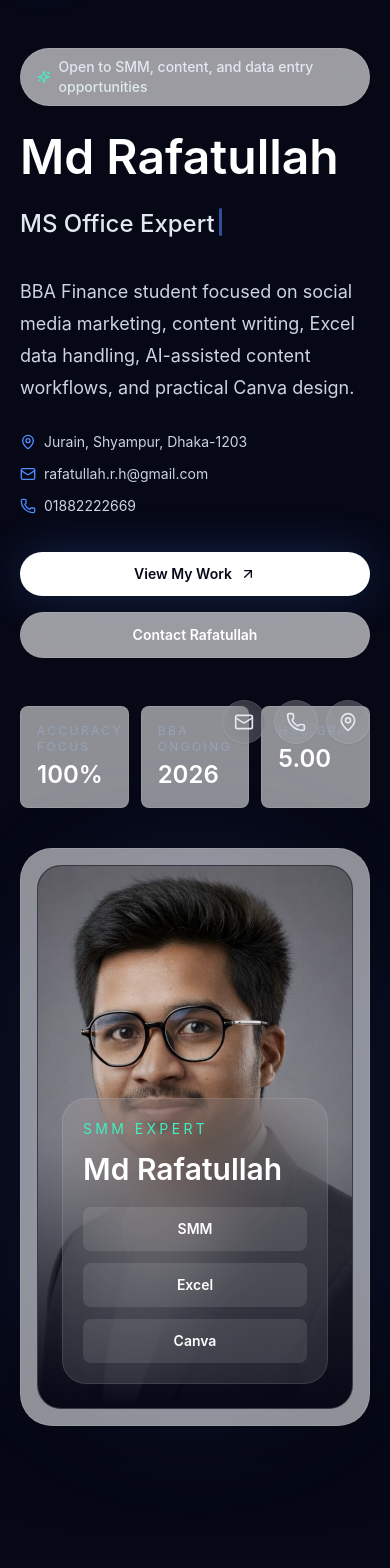
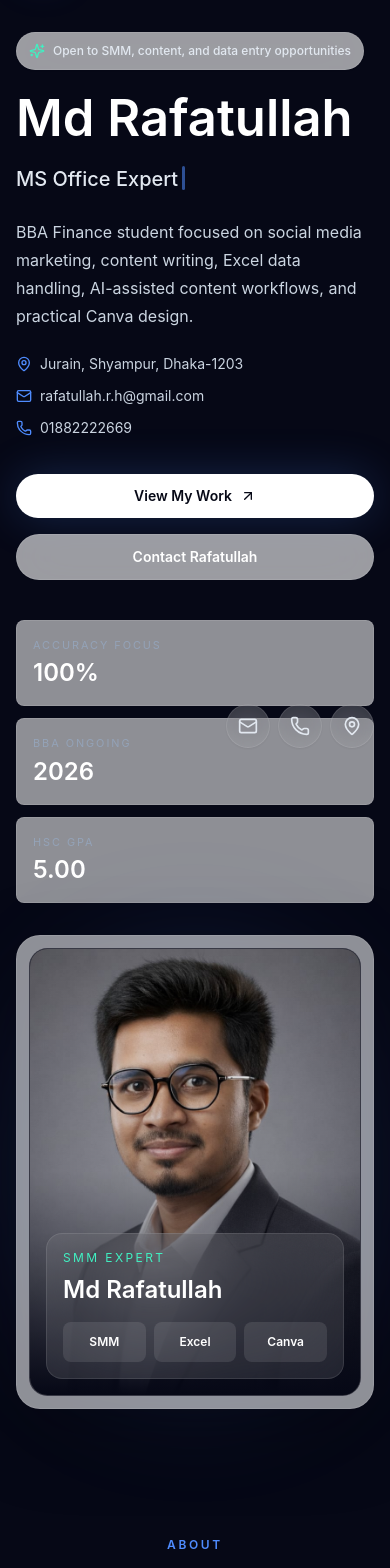
Before and after one commit to MdRafatullah/personal-portfolio, a React (Vite) app: page / in a window 390 px wide. Shown: the part 80-1648 px from the top of the page. Built offline with nearby package versions, Linux system fonts and the light colour scheme.

Commit message:
Add files via upload

```diff
--- a/src/App.jsx
+++ b/src/App.jsx
@@ -53,20 +53,20 @@ const sectionVariants = {
 function SectionHeader({ kicker, title, copy }) {
   return (
     <motion.div
-      className="mx-auto mb-12 max-w-3xl text-center"
+      className="mx-auto mb-8 max-w-3xl text-center sm:mb-12"
       initial="hidden"
       whileInView="visible"
       viewport={{ once: true, margin: "-80px" }}
       variants={sectionVariants}
       transition={{ duration: 0.7, ease: "easeOut" }}
     >
-      <p className="mb-3 text-sm font-semibold uppercase tracking-[0.28em] text-electric">
+      <p className="mb-3 text-xs font-semibold uppercase tracking-[0.22em] text-electric sm:text-sm sm:tracking-[0.28em]">
         {kicker}
       </p>
-      <h2 className="text-balance text-3xl font-semibold text-graphite dark:text-white sm:text-4xl lg:text-5xl">
+      <h2 className="text-balance text-2xl font-semibold text-graphite dark:text-white sm:text-4xl lg:text-5xl">
         {title}
       </h2>
-      <p className="mt-5 text-pretty text-base leading-8 text-slate-600 dark:text-slate-300">
+      <p className="mt-4 text-pretty text-sm leading-7 text-slate-600 dark:text-slate-300 sm:mt-5 sm:text-base sm:leading-8">
         {copy}
       </p>
     </motion.div>
@@ -179,41 +179,41 @@ function App() {
       <main>
         <section
           id="home"
-          className="relative flex min-h-screen items-center px-5 pb-20 pt-32 sm:px-8 lg:px-12"
+          className="relative flex min-h-screen items-center px-4 pb-16 pt-28 sm:px-8 sm:pb-20 sm:pt-32 lg:px-12"
         >
-          <div className="mx-auto grid w-full max-w-7xl items-center gap-10 lg:grid-cols-[1.04fr_0.96fr]">
+          <div className="mx-auto grid w-full max-w-7xl items-center gap-8 lg:grid-cols-[1.04fr_0.96fr] lg:gap-10">
             <motion.div
               initial={{ opacity: 0, y: 30 }}
               animate={{ opacity: 1, y: 0 }}
               transition={{ duration: 0.8, ease: "easeOut" }}
             >
-              <div className="mb-7 inline-flex items-center gap-2 rounded-full border border-slate-900/10 bg-white/60 px-4 py-2 text-sm font-medium text-slate-700 shadow-sm backdrop-blur-xl dark:border-white/10 dark:bg-white/8 dark:text-slate-200">
-                <Sparkles className="h-4 w-4 text-mint" aria-hidden="true" />
+              <div className="mb-6 inline-flex max-w-full items-center gap-2 rounded-full border border-slate-900/10 bg-white/60 px-3 py-2 text-xs font-medium leading-5 text-slate-700 shadow-sm backdrop-blur-xl dark:border-white/10 dark:bg-white/8 dark:text-slate-200 sm:mb-7 sm:px-4 sm:text-sm">
+                <Sparkles className="h-4 w-4 shrink-0 text-mint" aria-hidden="true" />
                 {profile.availability}
               </div>
 
-              <h1 className="max-w-4xl text-balance text-5xl font-semibold leading-[0.95] tracking-normal text-graphite dark:text-white sm:text-6xl lg:text-7xl xl:text-8xl">
+              <h1 className="max-w-4xl text-balance text-[clamp(2.75rem,13vw,4.5rem)] font-semibold leading-[0.95] tracking-normal text-graphite dark:text-white sm:text-6xl lg:text-7xl xl:text-8xl">
                 {profile.name}
               </h1>
-              <p className="mt-6 min-h-12 text-2xl font-medium text-slate-700 dark:text-slate-200 sm:text-3xl">
+              <p className="mt-5 min-h-9 text-xl font-medium text-slate-700 dark:text-slate-200 sm:mt-6 sm:min-h-12 sm:text-3xl">
                 {typedTitle}
-                <span className="ml-1 inline-block h-7 w-[3px] translate-y-1 animate-pulse rounded-full bg-electric" />
+                <span className="ml-1 inline-block h-6 w-[3px] translate-y-1 animate-pulse rounded-full bg-electric sm:h-7" />
               </p>
-              <p className="mt-6 max-w-2xl text-pretty text-lg leading-8 text-slate-600 dark:text-slate-300">
+              <p className="mt-5 max-w-2xl text-pretty text-base leading-7 text-slate-600 dark:text-slate-300 sm:mt-6 sm:text-lg sm:leading-8">
                 {profile.tagline}
               </p>
 
-              <div className="mt-7 flex flex-col gap-3 text-sm text-slate-600 dark:text-slate-300 sm:flex-row sm:flex-wrap">
-                <span className="inline-flex items-center gap-2">
-                  <MapPin className="h-4 w-4 text-electric" aria-hidden="true" />
+              <div className="mt-6 flex flex-col gap-3 text-sm text-slate-600 dark:text-slate-300 sm:mt-7 sm:flex-row sm:flex-wrap">
+                <span className="inline-flex min-w-0 items-start gap-2">
+                  <MapPin className="mt-0.5 h-4 w-4 shrink-0 text-electric" aria-hidden="true" />
                   {profile.location}
                 </span>
-                <a className="inline-flex items-center gap-2 hover:text-electric" href={`mailto:${profile.email}`}>
-                  <Mail className="h-4 w-4 text-electric" aria-hidden="true" />
-                  {profile.email}
+                <a className="inline-flex min-w-0 items-start gap-2 hover:text-electric" href={`mailto:${profile.email}`}>
+                  <Mail className="mt-0.5 h-4 w-4 shrink-0 text-electric" aria-hidden="true" />
+                  <span className="break-all">{profile.email}</span>
                 </a>
-                <a className="inline-flex items-center gap-2 hover:text-electric" href="tel:+8801882222669">
-                  <Phone className="h-4 w-4 text-electric" aria-hidden="true" />
+                <a className="inline-flex min-w-0 items-start gap-2 hover:text-electric" href="tel:+8801882222669">
+                  <Phone className="mt-0.5 h-4 w-4 shrink-0 text-electric" aria-hidden="true" />
                   {profile.phone}
                 </a>
               </div>
@@ -221,29 +221,29 @@ function App() {
               <div className="mt-9 flex flex-col gap-4 sm:flex-row">
                 <a
                   href="#projects"
-                  className="group inline-flex items-center justify-center gap-2 rounded-full bg-graphite px-6 py-3 text-sm font-semibold text-white shadow-glow transition duration-300 hover:-translate-y-1 hover:bg-electric focus:outline-none focus:ring-2 focus:ring-electric focus:ring-offset-2 focus:ring-offset-cloud dark:bg-white dark:text-ink dark:hover:bg-mint dark:focus:ring-offset-ink"
+                  className="group inline-flex w-full items-center justify-center gap-2 rounded-full bg-graphite px-6 py-3 text-sm font-semibold text-white shadow-glow transition duration-300 hover:-translate-y-1 hover:bg-electric focus:outline-none focus:ring-2 focus:ring-electric focus:ring-offset-2 focus:ring-offset-cloud dark:bg-white dark:text-ink dark:hover:bg-mint dark:focus:ring-offset-ink sm:w-auto"
                 >
                   View My Work
                   <ArrowUpRight className="h-4 w-4 transition group-hover:translate-x-0.5 group-hover:-translate-y-0.5" />
                 </a>
                 <a
                   href="#contact"
-                  className="inline-flex items-center justify-center rounded-full border border-slate-900/10 bg-white/60 px-6 py-3 text-sm font-semibold text-graphite backdrop-blur-xl transition duration-300 hover:-translate-y-1 hover:border-electric/50 hover:text-electric dark:border-white/10 dark:bg-white/8 dark:text-white"
+                  className="inline-flex w-full items-center justify-center rounded-full border border-slate-900/10 bg-white/60 px-6 py-3 text-sm font-semibold text-graphite backdrop-blur-xl transition duration-300 hover:-translate-y-1 hover:border-electric/50 hover:text-electric dark:border-white/10 dark:bg-white/8 dark:text-white sm:w-auto"
                 >
                   Contact Rafatullah
                 </a>
               </div>
 
-              <dl className="mt-12 grid max-w-2xl grid-cols-3 gap-3">
+              <dl className="mt-10 grid max-w-2xl grid-cols-1 gap-3 min-[430px]:grid-cols-3 sm:mt-12">
                 {profile.stats.map((stat) => (
                   <div
                     key={stat.label}
-                    className="rounded-lg border border-slate-900/10 bg-white/55 p-4 backdrop-blur-xl dark:border-white/10 dark:bg-white/8"
+                    className="rounded-lg border border-slate-900/10 bg-white/55 p-4 backdrop-blur-xl dark:border-white/10 dark:bg-white/8 min-[430px]:p-3 sm:p-4"
                   >
-                    <dt className="text-xs uppercase tracking-[0.2em] text-slate-500 dark:text-slate-400">
+                    <dt className="text-[0.68rem] uppercase tracking-[0.18em] text-slate-500 dark:text-slate-400 sm:text-xs sm:tracking-[0.2em]">
                       {stat.label}
                     </dt>
-                    <dd className="mt-1 text-2xl font-semibold text-graphite dark:text-white">
+                    <dd className="mt-1 text-2xl font-semibold text-graphite dark:text-white min-[430px]:text-xl sm:text-2xl">
                       {stat.value}
                     </dd>
                   </div>
@@ -258,8 +258,8 @@ function App() {
               transition={{ duration: 0.9, delay: 0.15, ease: "easeOut" }}
             >
               <div className="absolute inset-8 rounded-full bg-electric/20 blur-3xl" />
-              <div className="relative overflow-hidden rounded-[2rem] border border-slate-900/10 bg-white/55 p-4 shadow-glass backdrop-blur-2xl dark:border-white/10 dark:bg-white/8">
-                <div className="relative min-h-[34rem] overflow-hidden rounded-[1.5rem] border border-white/20 bg-ink text-white">
+              <div className="relative overflow-hidden rounded-[1.5rem] border border-slate-900/10 bg-white/55 p-3 shadow-glass backdrop-blur-2xl dark:border-white/10 dark:bg-white/8 sm:rounded-[2rem] sm:p-4">
+                <div className="relative min-h-[28rem] overflow-hidden rounded-[1.15rem] border border-white/20 bg-ink text-white sm:min-h-[34rem] sm:rounded-[1.5rem]">
                   {hasCoverImage ? (
                     <img
                       className="absolute inset-0 h-full w-full object-cover object-center"
@@ -275,16 +275,16 @@ function App() {
                     </div>
                   )}
                   <div className="absolute inset-0 bg-gradient-to-t from-ink via-ink/20 to-transparent" />
-                  <div className="absolute bottom-0 left-0 right-0 p-6">
-                    <div className="rounded-3xl border border-white/10 bg-white/10 p-5 backdrop-blur-2xl">
-                      <p className="text-sm uppercase tracking-[0.24em] text-mint">
+                  <div className="absolute bottom-0 left-0 right-0 p-4 sm:p-6">
+                    <div className="rounded-2xl border border-white/10 bg-white/10 p-4 backdrop-blur-2xl sm:rounded-3xl sm:p-5">
+                      <p className="text-xs uppercase tracking-[0.2em] text-mint sm:text-sm sm:tracking-[0.24em]">
                         {profile.title}
                       </p>
-                      <h2 className="mt-3 text-3xl font-semibold">{profile.name}</h2>
-                      <div className="mt-5 grid gap-3 sm:grid-cols-3">
+                      <h2 className="mt-2 text-2xl font-semibold sm:mt-3 sm:text-3xl">{profile.name}</h2>
+                      <div className="mt-4 grid grid-cols-3 gap-2 sm:mt-5 sm:gap-3">
                         {["SMM", "Excel", "Canva"].map((item) => (
-                          <div key={item} className="rounded-lg bg-white/10 px-4 py-3 text-center">
-                            <p className="text-sm font-semibold">{item}</p>
+                          <div key={item} className="rounded-lg bg-white/10 px-2 py-3 text-center sm:px-4">
+                            <p className="text-xs font-semibold sm:text-sm">{item}</p>
                           </div>
                         ))}
                       </div>
@@ -296,7 +296,7 @@ function App() {
           </div>
         </section>
 
-        <section id="about" className="px-5 py-24 sm:px-8 lg:px-12">
+        <section id="about" className="px-4 py-16 sm:px-8 sm:py-24 lg:px-12">
           <div className="mx-auto max-w-7xl">
             <SectionHeader
               kicker="About"
@@ -306,17 +306,17 @@ function App() {
 
             <div className="grid gap-6 lg:grid-cols-[0.86fr_1.14fr]">
               <motion.div
-                className="rounded-3xl border border-slate-900/10 bg-white/65 p-8 shadow-sm backdrop-blur-xl dark:border-white/10 dark:bg-white/8"
+                className="rounded-3xl border border-slate-900/10 bg-white/65 p-5 shadow-sm backdrop-blur-xl dark:border-white/10 dark:bg-white/8 sm:p-8"
                 initial="hidden"
                 whileInView="visible"
                 viewport={{ once: true, margin: "-90px" }}
                 variants={sectionVariants}
                 transition={{ duration: 0.7 }}
               >
-                <h3 className="text-2xl font-semibold text-graphite dark:text-white">
+                <h3 className="text-xl font-semibold text-graphite dark:text-white sm:text-2xl">
                   Practical, organized, and ready to support growing teams.
                 </h3>
-                <p className="mt-5 leading-8 text-slate-600 dark:text-slate-300">
+                <p className="mt-4 text-sm leading-7 text-slate-600 dark:text-slate-300 sm:mt-5 sm:text-base sm:leading-8">
                   Dedicated and detail-oriented BBA Finance student at Jagannath University
                   with a focus on finance and business administration. Proficient in MS
                   Office, MS Excel data handling, content writing, AI research tools, and
@@ -326,9 +326,9 @@ function App() {
                   {focusAreas.map((item) => (
                     <div
                       key={item}
-                      className="flex items-center gap-3 rounded-lg bg-slate-900/[0.04] px-4 py-3 text-sm font-medium text-slate-700 dark:bg-white/8 dark:text-slate-200"
+                      className="flex items-start gap-3 rounded-lg bg-slate-900/[0.04] px-4 py-3 text-sm font-medium text-slate-700 dark:bg-white/8 dark:text-slate-200"
                     >
-                      <CheckCircle2 className="h-4 w-4 text-mint" aria-hidden="true" />
+                      <CheckCircle2 className="mt-0.5 h-4 w-4 shrink-0 text-mint" aria-hidden="true" />
                       {item}
                     </div>
                   ))}
@@ -358,22 +358,22 @@ function App() {
                   return (
                     <motion.div
                       key={skill.name}
-                      className="rounded-3xl border border-slate-900/10 bg-white/65 p-6 shadow-sm backdrop-blur-xl transition hover:-translate-y-1 hover:border-electric/40 dark:border-white/10 dark:bg-white/8"
+                      className="rounded-3xl border border-slate-900/10 bg-white/65 p-5 shadow-sm backdrop-blur-xl transition hover:-translate-y-1 hover:border-electric/40 dark:border-white/10 dark:bg-white/8 sm:p-6"
                       initial={{ opacity: 0, x: 24 }}
                       whileInView={{ opacity: 1, x: 0 }}
                       viewport={{ once: true, margin: "-80px" }}
                       transition={{ delay: index * 0.08, duration: 0.55 }}
                     >
-                      <div className="flex items-center justify-between gap-4">
-                        <div className="flex items-center gap-4">
-                          <div className="grid h-12 w-12 place-items-center rounded-2xl bg-gradient-to-br from-electric/20 to-violet/20 text-electric">
+                      <div className="flex items-start justify-between gap-3">
+                        <div className="flex min-w-0 items-start gap-3 sm:gap-4">
+                          <div className="grid h-11 w-11 shrink-0 place-items-center rounded-2xl bg-gradient-to-br from-electric/20 to-violet/20 text-electric sm:h-12 sm:w-12">
                             <Icon className="h-6 w-6" aria-hidden="true" />
                           </div>
-                          <div>
+                          <div className="min-w-0">
                             <h3 className="font-semibold text-graphite dark:text-white">
                               {skill.name}
                             </h3>
-                            <p className="text-sm text-slate-500 dark:text-slate-400">
+                            <p className="mt-1 text-sm leading-6 text-slate-600 dark:text-white/80">
                               {skill.description}
                             </p>
                           </div>
@@ -397,7 +397,7 @@ function App() {
           </div>
         </section>
 
-        <section id="projects" className="px-5 py-24 sm:px-8 lg:px-12">
+        <section id="projects" className="px-4 py-16 sm:px-8 sm:py-24 lg:px-12">
           <div className="mx-auto max-w-7xl">
             <SectionHeader
               kicker="Work"
@@ -405,7 +405,7 @@ function App() {
               copy="The CV does not list public project links yet, so these cards present the strongest professional focus areas and can be swapped for live case studies later."
             />
 
-            <div className="grid gap-6 md:grid-cols-2 xl:grid-cols-4">
+            <div className="grid gap-5 md:grid-cols-2 xl:grid-cols-4">
               {projects.map((project, index) => (
                 <ProjectCard key={project.title} project={project} index={index} />
               ))}
@@ -413,7 +413,7 @@ function App() {
           </div>
         </section>
 
-        <section id="experience" className="px-5 py-24 sm:px-8 lg:px-12">
+        <section id="experience" className="px-4 py-16 sm:px-8 sm:py-24 lg:px-12">
           <div className="mx-auto max-w-6xl">
             <SectionHeader
               kicker="Experience"
@@ -427,7 +427,7 @@ function App() {
                 {timeline.map((item, index) => (
                   <motion.article
                     key={`${item.year}-${item.title}`}
-                    className="relative rounded-3xl border border-slate-900/10 bg-white/65 p-6 shadow-sm backdrop-blur-xl dark:border-white/10 dark:bg-white/8 sm:ml-12"
+                    className="relative rounded-3xl border border-slate-900/10 bg-white/65 p-5 shadow-sm backdrop-blur-xl dark:border-white/10 dark:bg-white/8 sm:ml-12 sm:p-6"
                     initial={{ opacity: 0, y: 24 }}
                     whileInView={{ opacity: 1, y: 0 }}
                     viewport={{ once: true, margin: "-80px" }}
@@ -436,10 +436,10 @@ function App() {
                     <div className="absolute -left-[3.32rem] top-8 hidden h-8 w-8 rounded-full border-4 border-cloud bg-electric shadow-glow dark:border-ink sm:block" />
                     <div className="flex flex-col gap-3 sm:flex-row sm:items-start sm:justify-between">
                       <div>
-                        <p className="text-sm font-semibold uppercase tracking-[0.24em] text-electric">
+                        <p className="text-xs font-semibold uppercase tracking-[0.2em] text-electric sm:text-sm sm:tracking-[0.24em]">
                           {item.year}
                         </p>
-                        <h3 className="mt-2 text-xl font-semibold text-graphite dark:text-white">
+                        <h3 className="mt-2 text-lg font-semibold text-graphite dark:text-white sm:text-xl">
                           {item.title}
                         </h3>
                         <p className="mt-1 text-slate-500 dark:text-slate-400">
@@ -450,7 +450,7 @@ function App() {
                         {item.type}
                       </div>
                     </div>
-                    <p className="mt-5 leading-8 text-slate-600 dark:text-slate-300">
+                    <p className="mt-4 text-sm leading-7 text-slate-600 dark:text-slate-300 sm:mt-5 sm:text-base sm:leading-8">
                       {item.description}
                     </p>
                   </motion.article>
@@ -460,7 +460,7 @@ function App() {
           </div>
         </section>
 
-        <section id="contact" className="px-5 py-24 sm:px-8 lg:px-12">
+        <section id="contact" className="px-4 py-16 sm:px-8 sm:py-24 lg:px-12">
           <div className="mx-auto grid max-w-7xl gap-8 lg:grid-cols-[0.92fr_1.08fr]">
             <motion.div
               initial="hidden"
@@ -469,13 +469,13 @@ function App() {
               variants={sectionVariants}
               transition={{ duration: 0.7 }}
             >
-              <p className="mb-3 text-sm font-semibold uppercase tracking-[0.28em] text-electric">
+              <p className="mb-3 text-xs font-semibold uppercase tracking-[0.22em] text-electric sm:text-sm sm:tracking-[0.28em]">
                 Contact
               </p>
-              <h2 className="text-balance text-3xl font-semibold text-graphite dark:text-white sm:text-5xl">
+              <h2 className="text-balance text-2xl font-semibold text-graphite dark:text-white sm:text-5xl">
                 Available for social media, content, and organized data support.
               </h2>
-              <p className="mt-6 max-w-xl text-pretty leading-8 text-slate-600 dark:text-slate-300">
+              <p className="mt-4 max-w-xl text-pretty text-sm leading-7 text-slate-600 dark:text-slate-300 sm:mt-6 sm:text-base sm:leading-8">
                 Reach out for SMM support, content writing, Excel data entry, or junior
                 business operations opportunities in Dhaka.
               </p>
@@ -491,7 +491,7 @@ function App() {
                       href={link.href}
                       target={opensNewTab ? "_blank" : undefined}
                       rel={opensNewTab ? "noreferrer" : undefined}
-                      className="group flex items-center justify-between rounded-lg border border-slate-900/10 bg-white/60 px-5 py-4 font-medium text-slate-700 backdrop-blur-xl transition hover:-translate-y-1 hover:border-electric/50 hover:text-electric dark:border-white/10 dark:bg-white/8 dark:text-slate-200"
+                      className="group flex items-center justify-between rounded-lg border border-slate-900/10 bg-white/60 px-4 py-4 font-medium text-slate-700 backdrop-blur-xl transition hover:-translate-y-1 hover:border-electric/50 hover:text-electric dark:border-white/10 dark:bg-white/8 dark:text-slate-200 sm:px-5"
                     >
                       <span className="flex items-center gap-3">
                         <Icon className="h-4 w-4 text-electric" aria-hidden="true" />
@@ -506,7 +506,7 @@ function App() {
                 })}
               </div>
 
-              <div className="mt-6 rounded-3xl border border-slate-900/10 bg-white/60 p-6 backdrop-blur-xl dark:border-white/10 dark:bg-white/8">
+              <div className="mt-6 rounded-3xl border border-slate-900/10 bg-white/60 p-5 backdrop-blur-xl dark:border-white/10 dark:bg-white/8 sm:p-6">
                 <p className="text-sm font-semibold uppercase tracking-[0.24em] text-electric">
                   Reference
                 </p>
@@ -518,7 +518,7 @@ function App() {
                 </p>
                 <p className="text-slate-500 dark:text-slate-400">{reference.organization}</p>
                 <div className="mt-4 flex flex-col gap-2 text-sm text-slate-600 dark:text-slate-300">
-                  <a href={`mailto:${reference.email}`} className="hover:text-electric">
+                  <a href={`mailto:${reference.email}`} className="break-all hover:text-electric">
                     {reference.email}
                   </a>
                   <a href="tel:+8801711246101" className="hover:text-electric">
@@ -529,7 +529,7 @@ function App() {
             </motion.div>
 
             <motion.form
-              className="rounded-3xl border border-slate-900/10 bg-white/70 p-6 shadow-glass backdrop-blur-2xl dark:border-white/10 dark:bg-white/10 sm:p-8"
+              className="rounded-3xl border border-slate-900/10 bg-white/70 p-5 shadow-glass backdrop-blur-2xl dark:border-white/10 dark:bg-white/10 sm:p-8"
               onSubmit={handleSubmit}
               initial={{ opacity: 0, y: 28 }}
               whileInView={{ opacity: 1, y: 0 }}
@@ -577,7 +577,7 @@ function App() {
               <div className="mt-6 flex flex-col gap-4 sm:flex-row sm:items-center sm:justify-between">
                 <button
                   type="submit"
-                  className="group inline-flex items-center justify-center gap-2 rounded-full bg-graphite px-6 py-3 text-sm font-semibold text-white shadow-glow transition hover:-translate-y-1 hover:bg-electric focus:outline-none focus:ring-2 focus:ring-electric focus:ring-offset-2 focus:ring-offset-cloud dark:bg-white dark:text-ink dark:hover:bg-mint dark:focus:ring-offset-ink"
+                  className="group inline-flex w-full items-center justify-center gap-2 rounded-full bg-graphite px-6 py-3 text-sm font-semibold text-white shadow-glow transition hover:-translate-y-1 hover:bg-electric focus:outline-none focus:ring-2 focus:ring-electric focus:ring-offset-2 focus:ring-offset-cloud dark:bg-white dark:text-ink dark:hover:bg-mint dark:focus:ring-offset-ink sm:w-auto"
                 >
                   Send Message
                   <Send className="h-4 w-4 transition group-hover:translate-x-0.5" />
@@ -599,7 +599,7 @@ function App() {
 
       <Footer />
 
-      <div className="fixed bottom-5 right-5 z-40 flex gap-2">
+      <div className="fixed bottom-4 right-4 z-40 flex gap-2 sm:bottom-5 sm:right-5">
         <a
           href={`mailto:${profile.email}`}
           className="grid h-11 w-11 place-items-center rounded-full border border-slate-900/10 bg-white/70 text-slate-700 shadow-sm backdrop-blur-xl transition hover:-translate-y-1 hover:text-electric dark:border-white/10 dark:bg-white/10 dark:text-slate-200"
```
